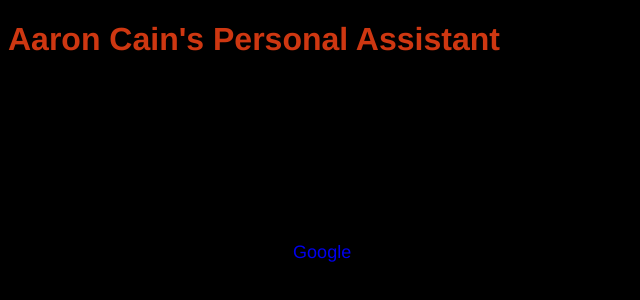
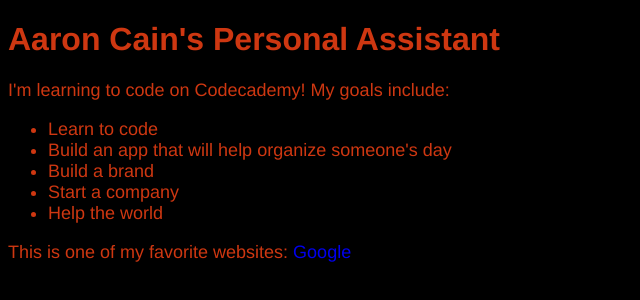
Before and after one commit to acain301/acain301, a plain HTML site: page index.html in a window 1280 px wide. Shown: the whole page, without its empty margins (0-640 px from the left). Drawn offline with Linux system fonts and the light colour scheme.

Commit message:
Update index.css

```diff
--- a/index.css
+++ b/index.css
@@ -12,6 +12,7 @@
   p,
   li {
     font-size: 18px;
+      color: #ce3711
   }
 
 
```
